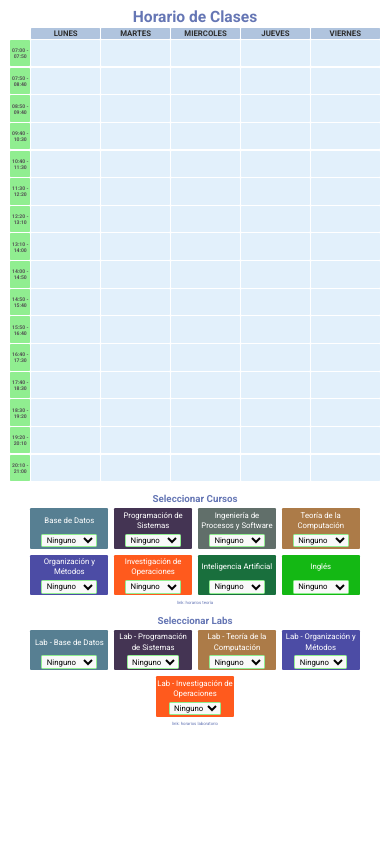
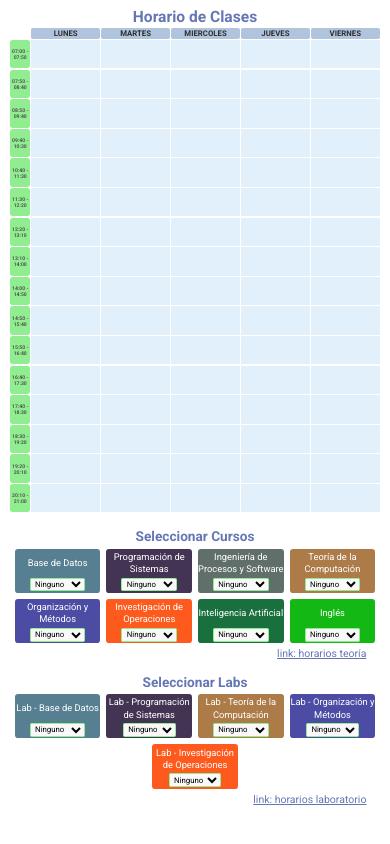
Before and after one commit to JoelChinoP/Horario, a React (Create React App) app: page / in a window 390 px wide. Built offline with nearby package versions, Linux system fonts and the light colour scheme.

Commit message:
pruebas terminadas

```diff
--- a/src/components/Curso/Curso.css
+++ b/src/components/Curso/Curso.css
@@ -40,10 +40,14 @@
 
 @media screen and (max-width: 900px) {
     .curso p {
-        font-size: 1.2vw;
+        font-size: 2vw;
     }
 
     .curso h3 {
-        font-size: 2.5vw;
+        font-size: 2.7vw;
+    }
+
+    .curso {
+        border-radius: .7vw;
     }
   }
--- a/src/components/Dia/Dia.css
+++ b/src/components/Dia/Dia.css
@@ -9,5 +9,6 @@
 @media screen and (max-width: 900px) {
     .dias    {
         font-size: 2vw;
+        border-radius: .5vw;
     }
   }
--- a/src/components/Hora/Hora.css
+++ b/src/components/Hora/Hora.css
@@ -20,8 +20,9 @@
 
 @media screen and (max-width: 900px) {
   .horas {
-      height: 6vw;
+      height: 6.5vw;
       font-size: 1.3vw;
       width: 5vw;
+      border-radius: .7vw;
   }
 }
--- a/src/components/Horario/Horario.css
+++ b/src/components/Horario/Horario.css
@@ -34,10 +34,11 @@
     }
 
     .container-selectores {
-        width: 90%;
+        width: 100%;
     }
 
     h1 {
         font-size: 4vw      ;
     }
+
 }
--- a/src/components/Horario/Selectores/Selectores.css
+++ b/src/components/Horario/Selectores/Selectores.css
@@ -37,4 +37,19 @@
     .titulo-selectores {
         font-size: 2.5vw;
     }
+
+    .link-pdf {
+        margin-top: .2vw;
+        font-size: 2.7vw;
+        text-align: right;
+        padding-right: 4vw;
+    }
+
+    .link-pdf a {
+        text-decoration: underline;
+    }
+
+    .titulo-selectores {
+        font-size: 3.5vw;
+    }
   }
--- a/src/components/SelectCurso/SelectCurso.css
+++ b/src/components/SelectCurso/SelectCurso.css
@@ -44,13 +44,14 @@
 
 @media screen and (max-width: 900px) {
     .nombre-curso {
-        font-size: 2vw;
+        font-size: 2.4vw;
     }
 
     .container-select {
-        height: 10vw;
-        width: 20vw;
+        height: 11vw;
+        width: 22vw;
         margin: .5vw;
+        border-radius: 0.8vw;
     }
 
     .select-curso {
--- a/src/data/datos.json
+++ b/src/data/datos.json
@@ -310,9 +310,9 @@
                     "grupo": "A",
                     "horarios": [
                         {
-                            "dia": "JUEVES",
-                            "horaIni": "10:40",
-                            "horaFin": "13:10"
+                            "dia": "MARTES",
+                            "horaIni": "07:00",
+                            "horaFin": "09:40"
                         }
                     ]
                 },
@@ -320,19 +320,9 @@
                     "grupo": "B",
                     "horarios": [
                         {
-                            "dia": "JUEVES",
-                            "horaIni": "15:50",
-                            "horaFin": "18:30"
-                        }
-                    ]
-                },
-                {
-                    "grupo": "C",
-                    "horarios": [
-                        {
-                            "dia": "JUEVES",
-                            "horaIni": "10:40",
-                            "horaFin": "13:10"
+                            "dia": "MARTES",
+                            "horaIni": "17:40",
+                            "horaFin": "20:10"
                         }
                     ]
                 }
```
Also changed, not shown: src/components/Horario/TablaHorario/TablaHorario.css (line endings or trailing spaces), 11 other files (tests, documents, lock files or other folders).
